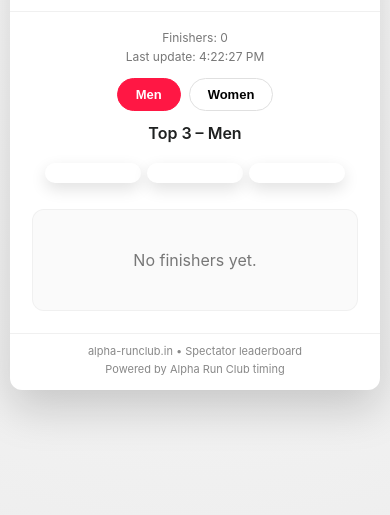
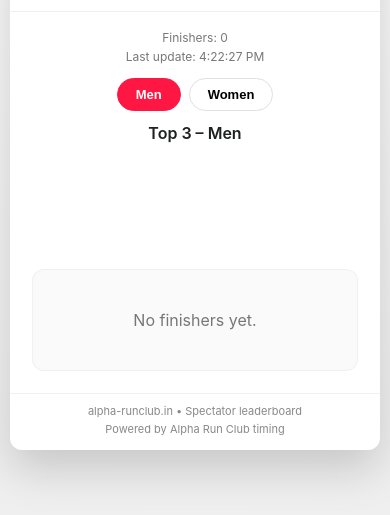
Before and after one commit to dev491999/alphaleaderboard, a plain HTML site: page index.html in a window 390 px wide. Both pictures are taken after a click on the button "Men". Shown: the part 205-720 px from the top of the page. Drawn offline with Linux system fonts and the light colour scheme; no server answers.

Commit message:
podiumheight changes

```diff
--- a/style.css
+++ b/style.css
@@ -150,11 +150,15 @@ main{padding:18px 22px 22px}
   box-shadow:0 6px 16px rgba(0,0,0,.12);
   position:relative;
   will-change: transform, opacity;
+  min-height:130px;
 }
 
 .podium .card.first{
-  transform:translateY(-12px);
-  box-shadow:0 10px 24px rgba(0,0,0,.18);
+  min-height:148px;
+  transform:translateY(-14px) scale(1.04);
+}
+.podium .card:empty{
+  animation:none;
 }
 
 .podium .pos{
@@ -165,6 +169,12 @@ main{padding:18px 22px 22px}
 
 .podium .card.first .pos{color:#d4af37}
 
+.podium .card:empty{
+  min-height:80px;
+  background:transparent;
+  box-shadow:none;
+  border:none;
+}
 .podium .name{
   margin-top:6px;
   font-weight:600;
@@ -339,6 +349,7 @@ tr.dnf .time{
   .podium .card{
     width:96px;
     padding:10px;
+    min-height:120px;
   }
 
   .podium .name{
```
